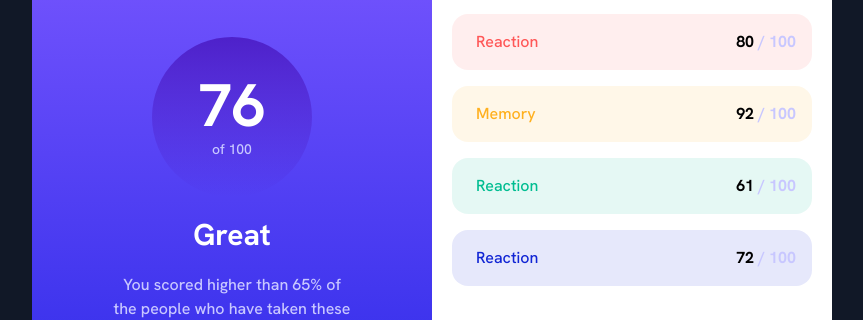
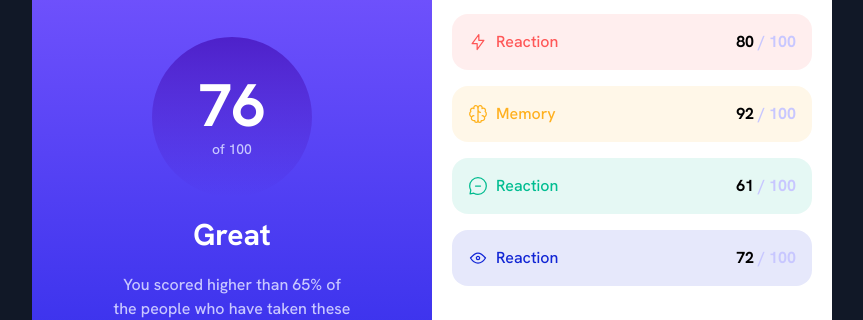
Before and after one commit to T4Ve/SummaryResults, a plain HTML site: page dist/index.html in a window 1280 px wide. Shown: the part 230-550 px from the top of the page, without its empty margins (208-1071 px from the left). Drawn offline with Linux system fonts and the light colour scheme.

Commit message:
Update index.html

```diff
--- a/dist/index.html
+++ b/dist/index.html
@@ -26,19 +26,19 @@
             <p class="font-normal text-xl mx-8 my-6">Summary</p>
             <ul class="flex flex-col justify-between">
                 <li class="flex justify-between rounded-2xl bg-TransLightRed my-2 mx-5 p-4">
-                    <p class="text-LightRed flex flex-row"><img src="./master/img/icon-reaction.svg" class="mr-2" alt="">Reaction</p>
+                    <p class="text-LightRed flex flex-row"><img src="../img/icon-reaction.svg" class="mr-2" alt="">Reaction</p>
                     <p><span class="font-semibold">80</span><span class="text-LightLavender font-semibold"> / 100</span></p>
                 </li>
                 <li class="flex justify-between rounded-2xl bg-TransOrangeyYellow my-2 mx-5 p-4">
-                    <p class="text-OrangeyYellow flex flex-row"><img src="./img/icon-memory.svg" class="mr-2" alt="">Memory</p>
+                    <p class="text-OrangeyYellow flex flex-row"><img src="../img/icon-memory.svg" class="mr-2" alt="">Memory</p>
                     <p><span class="font-semibold">92</span><span class="text-LightLavender font-semibold"> / 100</span></p>
                 </li>
                 <li class="flex justify-between rounded-2xl bg-TransGreenTeal my-2 mx-5 p-4">
-                    <p class="text-GreenTeal flex flex-row"><img src="./img/icon-verbal.svg" class="mr-2" alt="">Reaction</p>
+                    <p class="text-GreenTeal flex flex-row"><img src="../img/icon-verbal.svg" class="mr-2" alt="">Reaction</p>
                     <p><span class="font-semibold">61</span><span class="text-LightLavender font-semibold"> / 100</span></p>
                 </li>
                 <li class="flex justify-between rounded-2xl bg-TransCobaltBlue my-2 mx-5  p-4">
-                    <p class="text-CobaltBlue flex flex-row"><img src="./img/icon-visual.svg" class="mr-2" alt="">Reaction</p>
+                    <p class="text-CobaltBlue flex flex-row"><img src="../img/icon-visual.svg" class="mr-2" alt="">Reaction</p>
                     <p><span class="font-semibold">72</span><span class="text-LightLavender font-semibold"> / 100</span></p>
                 </li>
             </ul>
```
